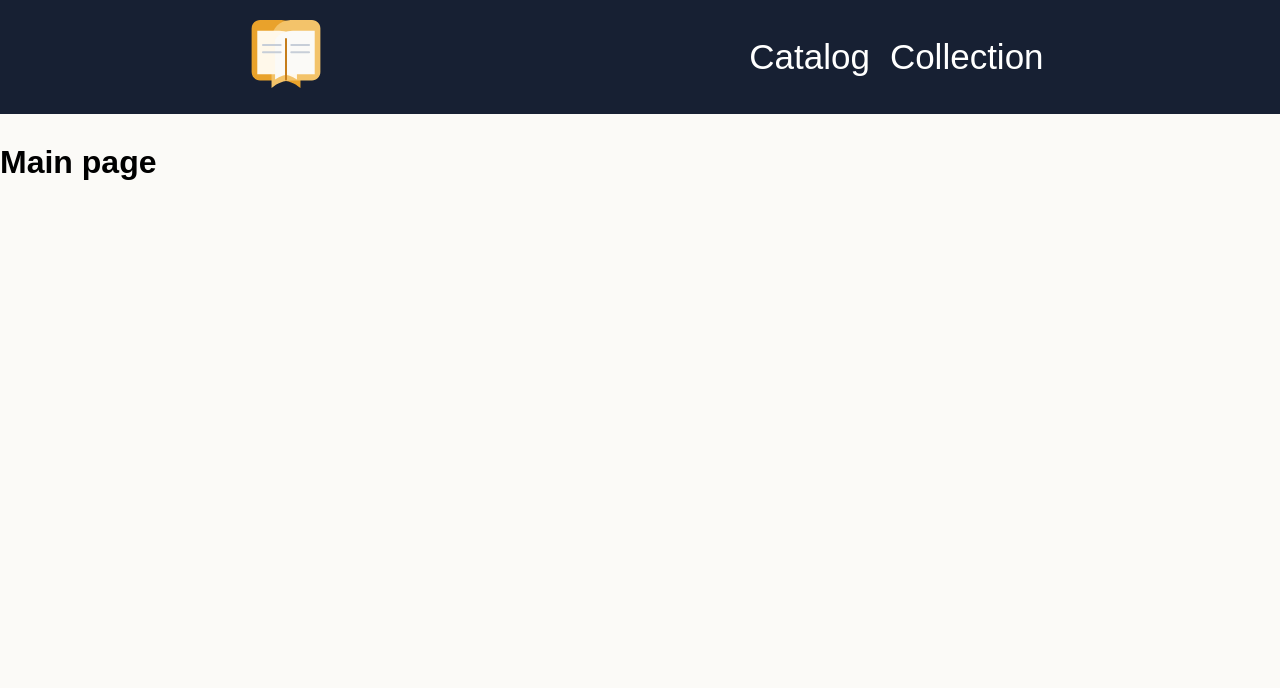
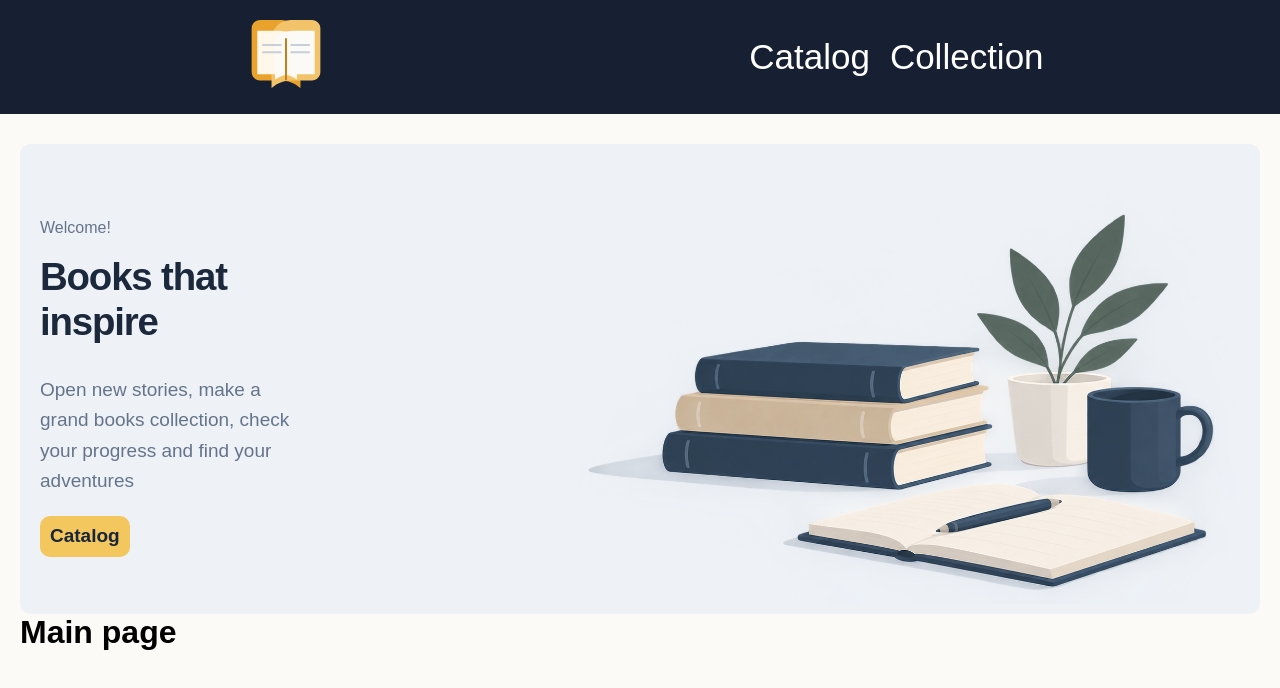
Before and after one commit to Blaaaaaze/my-library, a Next.js app: page / in a window 1280 px wide. Shown: the top 688 px of the page. Built offline with nearby package versions, Linux system fonts and the light colour scheme.

Commit message:
feat: сделано баннер на главной странице

```diff
--- a/app/page.tsx
+++ b/app/page.tsx
@@ -1,4 +1,10 @@
+import Container from "@/components/Container/Container";
+import Banner from "@/components/Banner/Banner";
+
 export default function Home() {
 
-  return <h1>Main page</h1>
+  return <Container>
+    <Banner />
+    <h1>Main page</h1>
+  </Container>
 }
--- /dev/null
+++ b/components/Banner/Banner.module.scss
@@ -0,0 +1,92 @@
+@use '../../styles/abstract/index' as styles;
+
+.banner {
+    width: 100%;
+    background-color: styles.$banner-background;
+    border: none;
+    border-radius: 10px;
+    padding: 10px 20px;
+    display: flex;
+    flex-direction: column;
+    font-family: Arial, sans-serif;
+
+    @media (min-width: styles.$tablet) {
+        flex-direction: row;
+        justify-content: space-around;
+        align-items: center;
+    }
+
+    &__content {
+        display: flex;
+        flex-direction: column;
+    }
+
+    &__image {
+        position: relative;
+        width: 90%;
+        height: 120px;
+
+        @media (min-width: styles.$tablet) {
+            height: 220px;
+        }
+
+        @media (min-width: styles.$desktop) {
+            height: 290px;
+        }
+
+        @media (min-width: styles.$wide) {
+            height: 450px;
+        }
+    }
+
+    &__subtitle {
+        font-size: 1.2rem;
+        font-weight: 500;
+        line-height: 1.4;
+        color: styles.$banner-secondary-text;
+
+        @media (min-width: styles.$wide) {
+            font-size: 1.6rem;
+        }
+    }
+
+    &__title {
+        max-width: 320px;
+        margin-bottom: 12px;
+        font-size: clamp(28px, 3vw, 40px);
+        font-weight: 700;
+        line-height: 1.15;
+        letter-spacing: -0.03em;
+        color: styles.$banner-main-text;
+    }
+
+    &__text {
+        max-width: 320px;
+        margin-bottom: 20px;
+        font-size: 1.6rem;
+        font-weight: 400;
+        line-height: 1.6;
+        color: styles.$banner-secondary-text;
+
+        @media (min-width: styles.$wide) {
+            font-size: 1.9rem;
+        }
+    }
+
+    &__button {
+        font-family: inherit;
+        font-size: 14px;
+        font-weight: 600;
+        line-height: 1.4;
+        color: styles.$banner-button-text;
+        background-color: styles.$banner-button;
+        text-decoration: none;
+        padding: 7px 10px;
+        border-radius: 10px;
+        align-self: flex-start;
+
+        @media (min-width: styles.$wide) {
+            font-size: 1.9rem;
+        }
+    }
+}
--- /dev/null
+++ b/components/Banner/Banner.tsx
@@ -0,0 +1,21 @@
+import styles from './Banner.module.scss';
+import Image from 'next/image';
+import Link from 'next/link';
+
+export default function Banner() {
+    return <div className={styles.banner}>
+        <div className={styles.banner__content}>
+            <p className={styles.banner__subtitle}>Welcome!</p>
+            <h2 className={styles.banner__title}>Books that inspire</h2>
+            <p className={styles.banner__text}>Open new stories, make a grand books collection, check your progress and find your adventures</p>
+            <Link href='/' className={styles.banner__button}>Catalog</Link>
+        </div>
+        <div className={styles.banner__image}>
+            <Image
+            src='/books.png'
+            alt='banner books image'
+            fill
+            />
+        </div>
+    </div>
+}
--- /dev/null
+++ b/components/Container/Container.module.scss
@@ -0,0 +1,3 @@
+.container {
+    margin: 10px 20px;
+}
--- /dev/null
+++ b/components/Container/Container.tsx
@@ -0,0 +1,12 @@
+import type { ReactNode } from 'react';
+import styles from './Container.module.scss';
+
+type ContainerProps = {
+    children: ReactNode;
+}
+
+export default function Container({ children }: ContainerProps) {
+    return <div className={styles.container}>
+        {children}
+    </div>
+}
--- a/styles/abstract/_variables.scss
+++ b/styles/abstract/_variables.scss
@@ -1,9 +1,17 @@
+// defaults
 $blue: #172033;
 $yellow: #E9A22B;
 $background: #FBFAF7;
 $purple: #5C476F;
 $gray-secondary: #7B8190;
 
+// banner
+$banner-background: #EEF2F7;
+$banner-button: #F4C65E;
+$banner-button-text: #17263B;
+$banner-main-text: #1C293D;
+$banner-secondary-text: #64748B;
+
 $tablet: 768px;
 $desktop: 1024px;
 $wide: 1280px;
```
Also changed, not shown: public/books.png (added), 1 other file (tests, documents, lock files or other folders).
